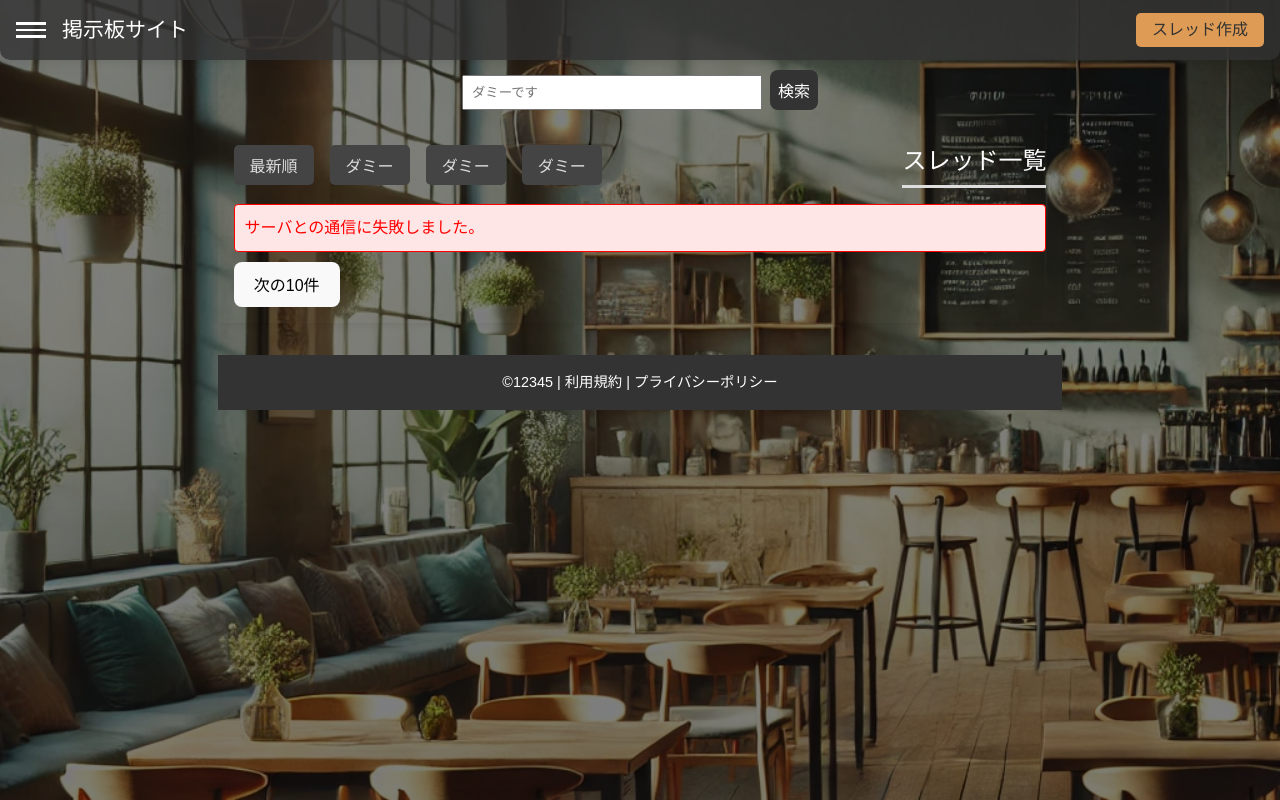
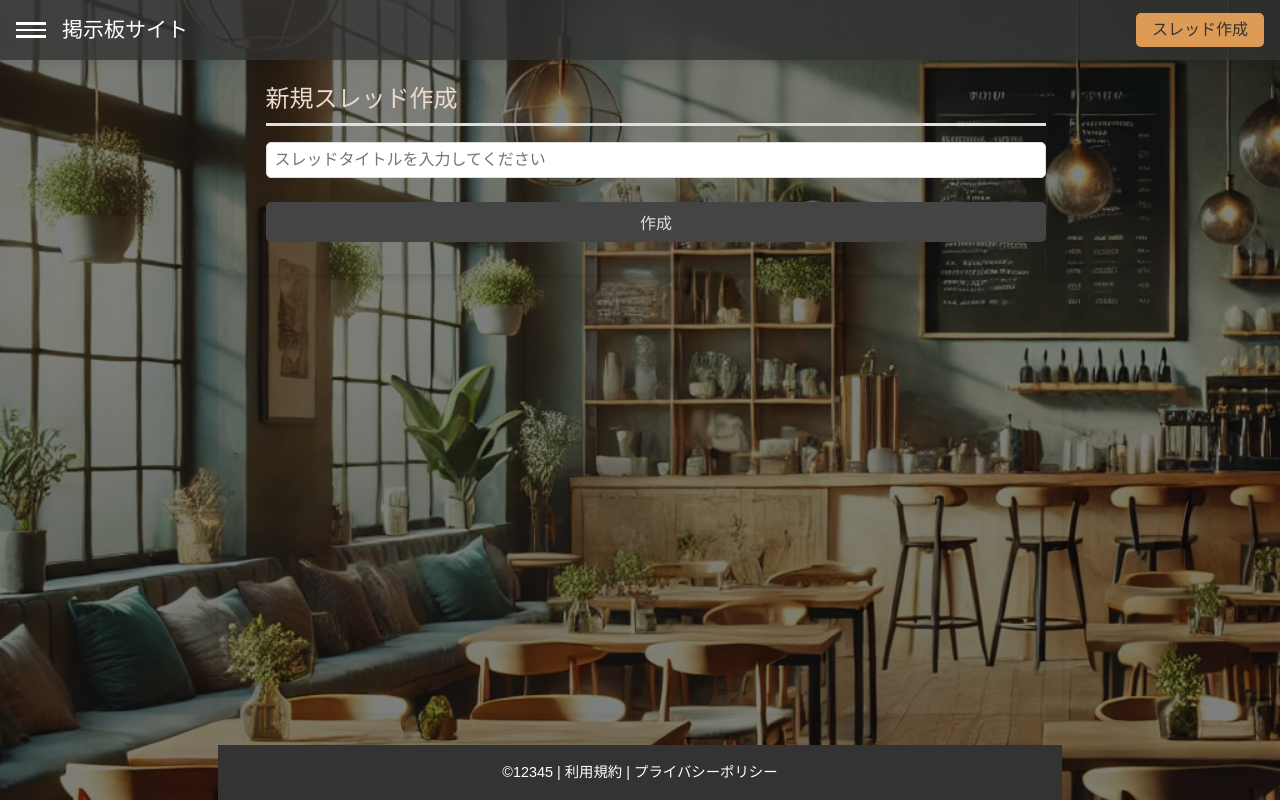
Before and after one commit to Toshiya-1048/react-stations-syokyu, a React (Vite) app: page /threads/new in a window 1280 px wide. Built offline with nearby package versions, Linux system fonts and the light colour scheme; no server answers.

Commit message:
React.js 基礎1 掲示板03

```diff
--- a/src/App.css
+++ b/src/App.css
@@ -2,6 +2,12 @@
   margin: 0;
   padding: 0;
   box-sizing: border-box;
+}
+
+/* 全体のレイアウトをflexにする */
+html, body {
+  margin: 0;
+  padding: 0;
 }
 
 body {
@@ -12,7 +18,6 @@ body {
   background-position: center;
   background-repeat: no-repeat;
   background-attachment: fixed; /* 背景画像を固定 */
-  min-height: 100vh;
   position: relative;
   z-index: 0;
 }
@@ -27,3 +32,9 @@ body::before {
   background-color: rgba(0, 0, 0, 0.5); /* 半透明の黒オーバーレイ */
   z-index: -1; /* 背景画像の上に表示されるが、他のコンテンツの下に */
 }
+
+#root {
+  display: flex;
+  flex-direction: column;
+  min-height: 100vh;
+}
--- a/src/App.jsx
+++ b/src/App.jsx
@@ -1,4 +1,5 @@
 import React from 'react';
+import { BrowserRouter as Router, Routes, Route } from 'react-router-dom';
 import Header from './components/Header';
 import Main from './components/Main';
 import Footer from './components/Footer';
@@ -6,11 +7,16 @@ import './App.css';
 
 const App = () => {
   return (
-    <div>
-      <Header />
-      <Main />
-      <Footer />
-    </div>
+    <Router>
+      <div id="root">
+        <Header />
+        <Routes>
+          {/* Mainコンポーネントが各ルートを管理 */}
+          <Route path="/*" element={<Main />} />
+        </Routes>
+        <Footer />
+      </div>
+    </Router>
   );
 };
 
--- /dev/null
+++ b/src/components/CreateThread.jsx
@@ -0,0 +1,58 @@
+import React, { useState } from "react";
+import { useNavigate } from "react-router-dom";
+import "../styles/CreateThread.css"
+
+const CreateThread= () =>{
+	const [title, setTitle] = useState('');
+	const navigate = useNavigate();
+
+	const handleSubmit = async (e) => {
+		e.preventDefault();
+
+		const requestBody = {
+			title: title,
+		};
+
+		try {
+			const response = await fetch('https://railway.bulletinboard.techtrain.dev/threads',{
+				method: 'POST',
+				headers: {
+					'Content-Type': 'application/json',
+				},
+				body: JSON.stringify(requestBody),
+			});
+
+			if(response.ok){
+				const data = await response.json();
+				console.log('スレッドが作成されました:', data);
+				navigate('/');
+			} else {
+				console.error('スレッド作成に失敗しました');
+			}
+		} catch (error) {
+			console.error('エラーが発生しました',error);
+		}
+	};
+
+	return (
+		<div className="create-thread-container">
+			<h2>新規スレッド作成</h2>
+			<form onSubmit={handleSubmit}>
+				<div className="form-group">
+					<label htmlFor="title"></label>
+					<input
+						type="text"
+						id="title"
+						value={title}
+						onChange={(e) => setTitle(e.target.value)}
+						placeholder="スレッドタイトルを入力してください"
+						required
+					/>
+				</div>
+				<button type="submit">作成</button>
+			</form>
+		</div>
+	);
+};
+
+export default CreateThread;
--- a/src/components/Header.jsx
+++ b/src/components/Header.jsx
@@ -1,5 +1,6 @@
 import React, { useState } from 'react';
 import '../styles/Header.css';
+import { Link } from 'react-router-dom';
 
 const Header = () => {
   const [isMenuOpen, setIsMenuOpen] = useState(false);
@@ -16,18 +17,20 @@ const Header = () => {
           <span className="bar"></span>
           <span className="bar"></span>
         </div>
-        <h1>掲示板サイト</h1>
+        <h1>
+          <Link to="/">掲示板サイト</Link>
+        </h1>
       </div>
       <nav className={`nav-menu ${isMenuOpen ? 'active' : ''}`}>
         <ul>
-          <li><a href="#">ホーム</a></li>
-          <li><a href="#">通知</a></li>
-          <li><a href="#">コミュニティ</a></li>
-          <li><a href="#">アカウント</a></li>
+          <li><a href="#">ダミー</a></li>
+          <li><a href="#">ダミー</a></li>
+          <li><a href="#">ダミー</a></li>
+          <li><a href="#">ダミー</a></li>
         </ul>
       </nav>
       <div className="create-thread">
-        <a href="#">スレッド作成</a>
+        <Link to="/threads/new" className="create-thread-button">スレッド作成</Link>
       </div>
     </header>
   );
--- a/src/components/Main.jsx
+++ b/src/components/Main.jsx
@@ -1,13 +1,18 @@
 import React from 'react';
-import SearchSection from './SearchSection';
+import { Routes, Route } from 'react-router-dom';
 import ThreadList from './ThreadList';
-import '../styles/Main.css';
+import CreateThread from './CreateThread';
+import "../styles/Main.css"
 
 const Main = () => {
   return (
     <main>
-      <SearchSection />
-      <ThreadList />
+      <Routes>
+        {/* スレッド一覧ページ */}
+        <Route path="/" element={<ThreadList />} />
+        {/* スレッド作成ページ */}
+        <Route path="threads/new" element={<CreateThread />} />
+      </Routes>
     </main>
   );
 };
--- a/src/components/ThreadList.jsx
+++ b/src/components/ThreadList.jsx
@@ -56,7 +56,7 @@ const ThreadList = () => {
     <section className="ThreadList">
       <div className="tabs-container">
         <div className="tabs">
-          <button className="tab">最新順</button>
+          <button className="tab">ダミー</button>
           <button className="tab">ダミー</button>
           <button className="tab">ダミー</button>
           <button className="tab">ダミー</button>
--- /dev/null
+++ b/src/styles/CreateThread.css
@@ -0,0 +1,80 @@
+/* コンテナ全体のスタイル */
+.create-thread-container {
+    width: 66vw;
+    margin: 0 auto 2rem auto; /* 中央寄せ */
+    padding: 0 2rem 2rem 2rem;
+    background-color: transparent; /* スレッドアイテムと同じ背景色 */
+    border-radius: 10px;
+    box-shadow: 0 4px 8px rgba(0, 0, 0, 0.1);
+  }
+
+  /* フォームタイトル */
+  .create-thread-container h2 {
+    font-size: 1.5rem;
+    font-weight: bold;
+    color: #eedacd;
+    background-color: transparent;
+    border-bottom: 3px solid #dedede;
+    padding-bottom: 0.3rem;
+  }
+  }
+
+  /* フォーム内のラベル */
+  .form-group label {
+    font-size: 1rem;
+    font-weight: bold;
+    color: #444;
+    display: block;
+    margin-bottom: 0.5rem;
+  }
+
+  /* テキスト入力フィールド */
+  .form-group input[type="text"] {
+    width: 100%;
+    padding: 0.5rem;
+    font-size: 1rem;
+    border: 1px solid #ddd;
+    border-radius: 5px;
+    box-sizing: border-box;
+    margin-top: 1rem;
+    margin-bottom: 1.5rem;
+    transition: border-color 0.3s ease;
+  }
+
+  .form-group input[type="text"]:focus {
+    border-color: #646cff; /* フォーカス時の強調色 */
+    outline: none;
+  }
+
+  /* スレッド作成ボタン */
+  .create-thread-container button {
+    background-color: #444; /* 一貫性のあるダーク背景色 */
+    color: #ddd;
+    border: none;
+    padding: 0.5rem 1rem;
+    font-size: 1rem;
+    border-radius: 5px;
+    cursor: pointer;
+    transition: background-color 0.3s ease;
+    width: 100%; /* フォーム内でボタンを幅いっぱいに広げる */
+  }
+
+  .create-thread-container button:hover {
+    background-color: #646cff; /* ホバー時の色変更 */
+  }
+
+  /* エラーメッセージのスタイル */
+  .error-message {
+    color: red;
+    font-size: 0.9rem;
+    margin-top: 0.5rem;
+    text-align: center;
+  }
+
+  /* 成功メッセージのスタイル */
+  .success-message {
+    color: green;
+    font-size: 0.9rem;
+    margin-top: 0.5rem;
+    text-align: center;
+  }
--- a/src/styles/Footer.css
+++ b/src/styles/Footer.css
@@ -1,9 +1,13 @@
 footer {
-    text-align: center;
-    padding: 1rem 0;
-    background-color: #333;
-    color: #fff;
-  }
+  flex-shrink: 0;
+  text-align: center;
+  padding: 1rem 0;
+  background-color: #333;
+  color: #fff;
+  width: 100%; /* フッターを横幅いっぱいに */
+  position: relative; /* 画面全体が足りない場合に下に固定されるように */
+}
+
 
   footer p {
     font-size: 0.9rem;
--- a/src/styles/Header.css
+++ b/src/styles/Header.css
@@ -11,8 +11,7 @@
   padding: 0 1rem; /* パディングは左右のみに */
   height: 60px; /* ヘッダーの高さを固定 */
   box-shadow: 0 2px 10px rgba(0, 0, 0, 0.1);
-  border-bottom-left-radius: 10px; /* 左下に丸みを追加 */
-  border-bottom-right-radius: 10px; /* 右下に丸みを追加 */
+  flex-shrink: 0;
 }
 
 .header-left {
@@ -43,7 +42,18 @@
   line-height: 60px; /* 高さに合わせてline-heightを調整 */
 }
 
-.create-thread a {
+/* h1内のLinkに適用するスタイル */
+.header-left h1 a {
+  color: inherit; /* h1の文字色を継承 */
+  text-decoration: none; /* デフォルトの下線を消す */
+  font-weight: bold;
+}
+
+.header-left h1 a:hover {
+  text-decoration: underline; /* ホバー時に下線を追加 */
+}
+
+.create-thread-button {
   color: #333;
   font-weight: bold;
   text-decoration: none;
@@ -55,7 +65,7 @@
   /* line-height: 60px; 削除 */
 }
 
-.create-thread a:hover {
+.create-thread-button a:hover {
   background-color: #535bf2;
 }
 
--- a/src/styles/Main.css
+++ b/src/styles/Main.css
@@ -1,7 +1,12 @@
 main {
+  flex-grow: 1; /* 残りのスペースを埋める */
   margin: 0px auto 2rem auto; /* 上端のマージンを30pxに設定 */
-  padding: 70px 1rem 1rem 1rem; /* 上端のパディングを30pxに設定 */
+  padding: 5rem 1rem 1rem 1rem; /* 上端のパディングを30pxに設定 */
   width: 66vw;
   background-color: transparent;
   box-shadow: 0 0 10px rgba(0, 0, 0, 0.1);
+  flex-grow: 1; /* 残りのスペースを埋める */
+  display: flex; /* 必要に応じてflexに */
+  flex-direction: column; /* 垂直方向にコンテンツを配置 */
+  overflow: hidden;
 }
--- a/src/styles/SearchSection.css
+++ b/src/styles/SearchSection.css
@@ -1,6 +1,7 @@
 .search-section {
     margin-bottom: 2rem;
     text-align: center;
+    height:2rem;
   }
 
   .search-section input {
--- a/src/styles/ThreadList.css
+++ b/src/styles/ThreadList.css
@@ -32,7 +32,7 @@
 .thread-list-title {
   font-size: 1.5rem;
   font-weight: bold;
-  color: #fff;
+  color: #eedacd;
   background-color: transparent;
   border-bottom: 3px solid #dedede;
   padding-bottom: 0.3rem;
```
